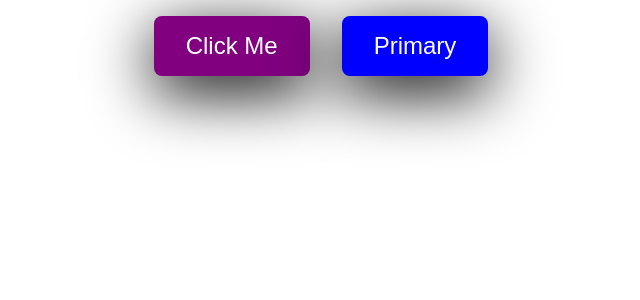
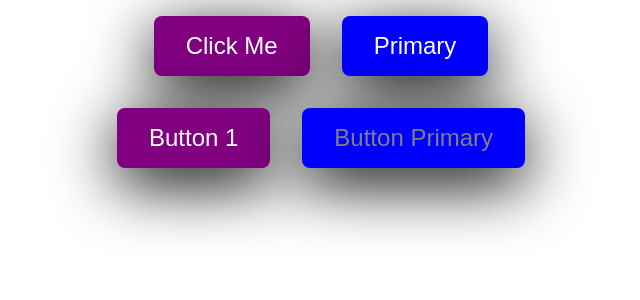
Before and after one commit to gurhanalan/React-Study-Notes-2-Styled-Comps, a React (Create React App) app: page / in a window 1280 px wide. Shown: the top 300 px of the page, without its empty margins (319-959 px from the left). Built offline with nearby package versions, Linux system fonts and the light colour scheme.

Commit message:
Add style comp index

```diff
--- a/src/App.js
+++ b/src/App.js
@@ -1,4 +1,5 @@
 import "./App.css";
+import StyledComponents from "./components/styled-comp";
 import { Button } from "./components/styled-comp/button/Button.styles";
 
 function App() {
@@ -6,6 +7,7 @@ function App() {
         <div className="App">
             <Button>Click Me</Button>
             <Button primary>Primary</Button>
+            <StyledComponents />
         </div>
     );
 }
--- a/src/components/styled-comp/button/Button.styles.jsx
+++ b/src/components/styled-comp/button/Button.styles.jsx
@@ -4,6 +4,7 @@ export const Button = styled.button`
     border: none;
     margin: 1rem;
     color: white;
+    color: ${(props) => props.textColor};
     padding: 1rem 2rem;
     text-align: center;
     background-color: ${(props) => (props.primary ? "blue" : "purple")};
@@ -11,6 +12,7 @@ export const Button = styled.button`
     box-shadow: 0 1rem 4rem black;
     font-size: 1.5rem;
     transition: all 0.3s;
+    cursor: pointer;
     &:hover {
         background-color: green;
         transform: scale(1.1);
--- /dev/null
+++ b/src/components/styled-comp/index.jsx
@@ -0,0 +1,15 @@
+import React from "react";
+import { Button } from "./button/Button.styles";
+
+function StyledComponents() {
+    return (
+        <div>
+            <Button>Button 1</Button>
+            <Button primary textColor={"grey"}>
+                Button Primary
+            </Button>
+        </div>
+    );
+}
+
+export default StyledComponents;
```
